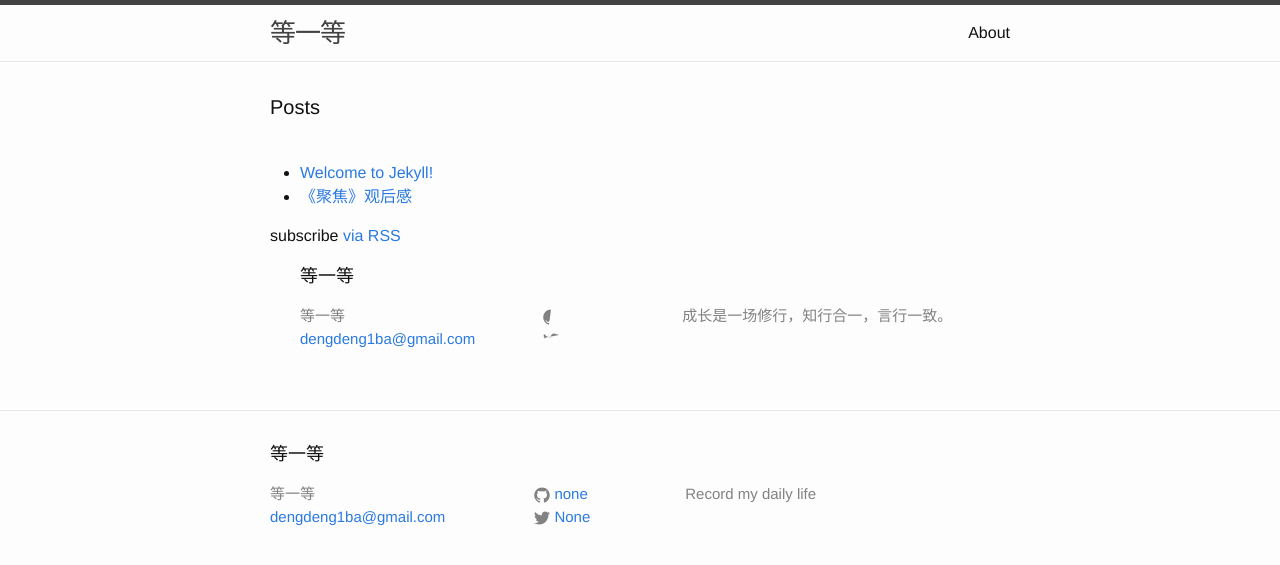
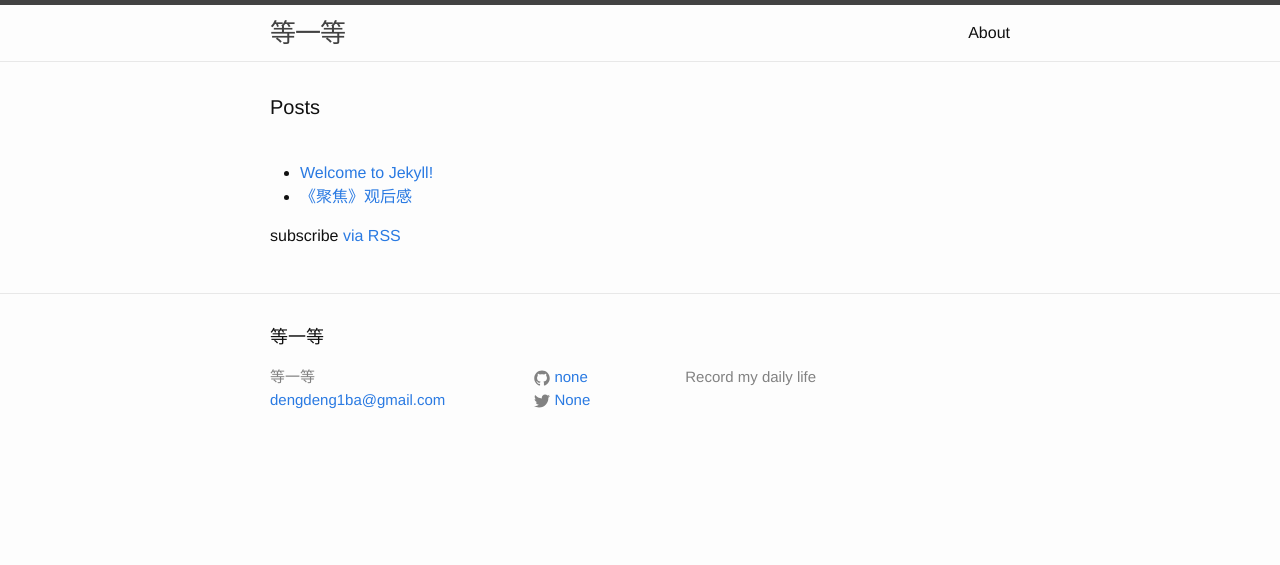
Before and after one commit to dengdeng1/dengdeng1.github.io, a Jekyll site: the page built from index.html, in a window 1280 px wide. Shown: the top 565 px of the page. Built offline with Jekyll 4.4.1, drawn with Linux system fonts in a browser that asks for light colours.

Commit message:
Update index.html

```diff
--- a/index.html
+++ b/index.html
@@ -15,51 +15,3 @@ layout: default
 </ul>
 
   <p class="rss-subscribe">subscribe <a href="/feed.xml">via RSS</a></p>
-
-
-  <div class="wrapper">
-
-    <h2 class="footer-heading">等一等</h2>
-
-    <div class="footer-col-wrapper">
-      <div class="footer-col footer-col-1">
-        <ul class="contact-list">
-          <li>等一等</li>
-          <li><a href="mailto:dengdeng1ba@gmail.com">dengdeng1ba@gmail.com</a></li>
-        </ul>
-      </div>
-
-      <div class="footer-col footer-col-2">
-        <ul class="social-media-list">
-
-          <li>
-            <a href="https://github.com/dengdeng1"><span class="icon icon--github"><svg viewBox="0 0 16 16"><path fill="#828282" d="M7.999,0.431c-4.285,0-7.76,3.474-7.76,7.761 c0,3.428,2.223,6.337,5.307,7.363c0.388,0.071,0.53-0.168,0.53-0.374c0-0.184-0.007-0.672-0.01-1.32 c-2.159,0.469-2.614-1.04-2.614-1.04c-0.353-0.896-0.862-1.135-0.862-1.135c-0.705-0.481,0.053-0.472,0.053-0.472 c0.779,0.055,1.189,0.8,1.189,0.8c0.692,1.186,1.816,0.843,2.258,0.645c0.071-0.502,0.271-0.843,0.493-1.037 C4.86,11.425,3.049,10.76...(line truncated)...
-</span><span class="username">dengdeng1</span></a>
-
-          </li>
-
-
-
-          <li>
-            <a href="https://twitter.com/wait02"><span class="icon icon--twitter"><svg viewBox="0 0 16 16"><path fill="#828282" d="M15.969,3.058c-0.586,0.26-1.217,0.436-1.878,0.515c0.675-0.405,1.194-1.045,1.438-1.809c-0.632,0.375-1.332,0.647-2.076,0.793c-0.596-0.636-1.446-1.033-2.387-1.033c-1.806,0-3.27,1.464-3.27,3.27 c0,0.256,0.029,0.506,0.085,0.745C5.163,5.404,2.753,4.102,1.14,2.124C0.859,2.607,0.698,3.168,0.698,3.767 c0,1.134,0.577,2.135,1.455,2.722C1.616,6.472,1.112,6.325,0.671,6.08c0,0.014,0,0.027,0,0...(line truncated)...
-</span><span class="username">Just do</span></a>
-
-          </li>
-
-        </ul>
-      </div>
-
-      <div class="footer-col footer-col-3">
-        <p>成长是一场修行，知行合一，言行一致。
-</p>
-      </div>
-    </div>
-
-  </div>
-
-
-
-
-  </body>
-
-</html>
```
